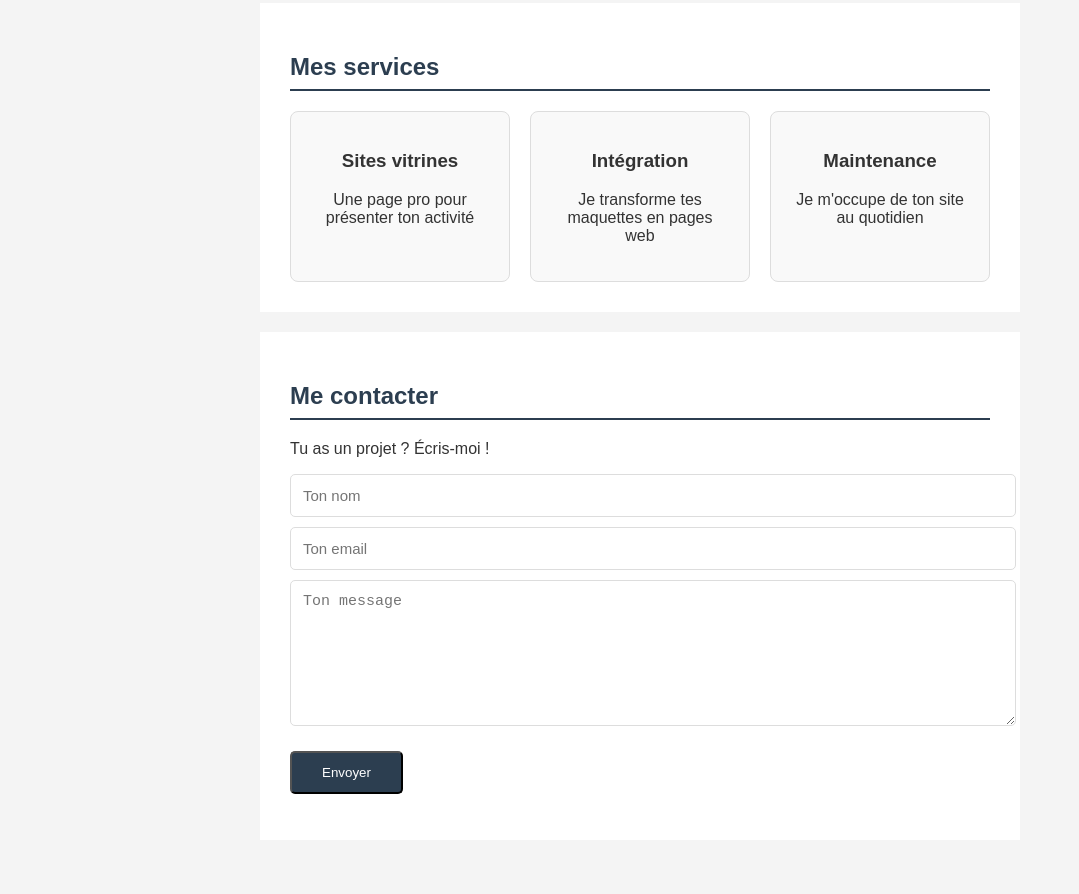
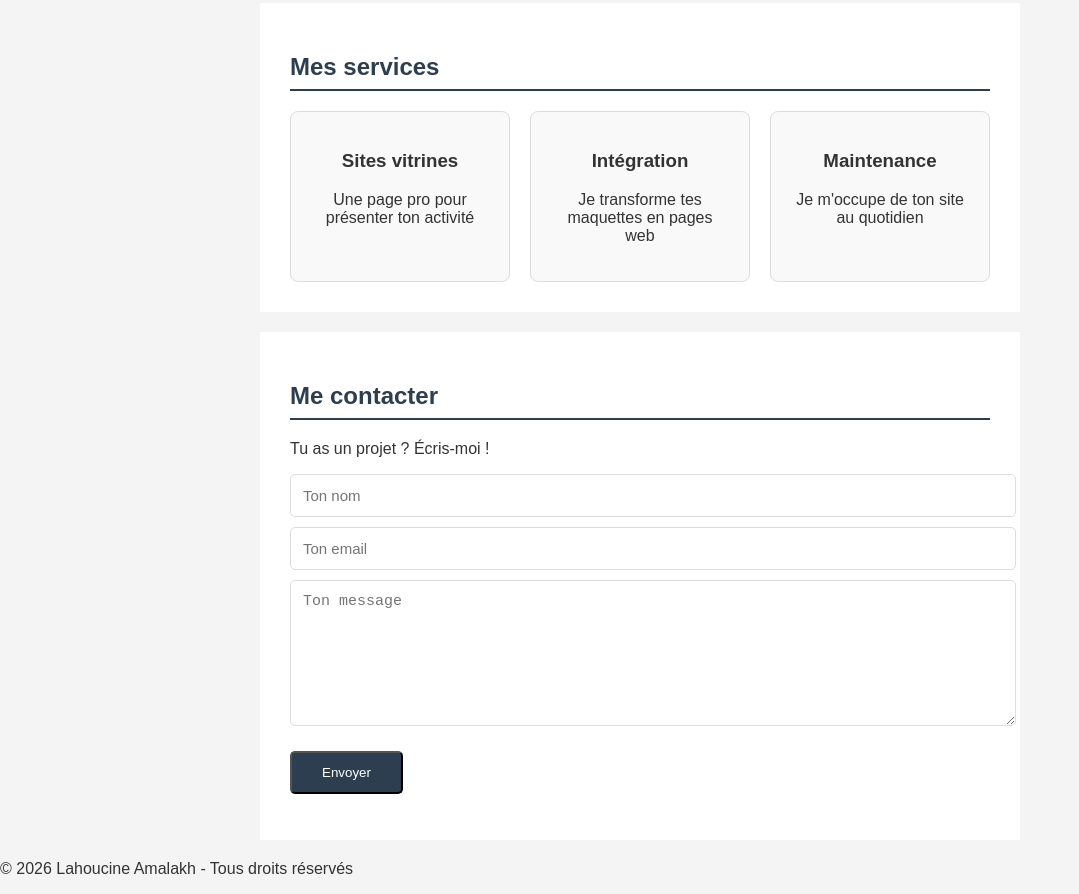
Before and after one commit to lahoucineamalakh-bit/lahoucineamalakh-bit.github.io, a plain HTML site: page index.html in a window 1280 px wide. Shown: the part 486-1380 px from the top of the page, without its empty margins (0-1079 px from the left). Before the commit the page ends 1346 px from the top, so only its background shows below. Drawn offline with Linux system fonts and the light colour scheme.

Commit message:
Update index.html

```diff
--- a/index.html
+++ b/index.html
@@ -56,6 +56,10 @@
       <p id="message"></p>
     </section>
 
+    <footer>
+      <p>© 2026 Lahoucine Amalakh - Tous droits réservés</p>
+    </footer>
+
     <script src="script.js"></script>
   </body>
 </html>
```
